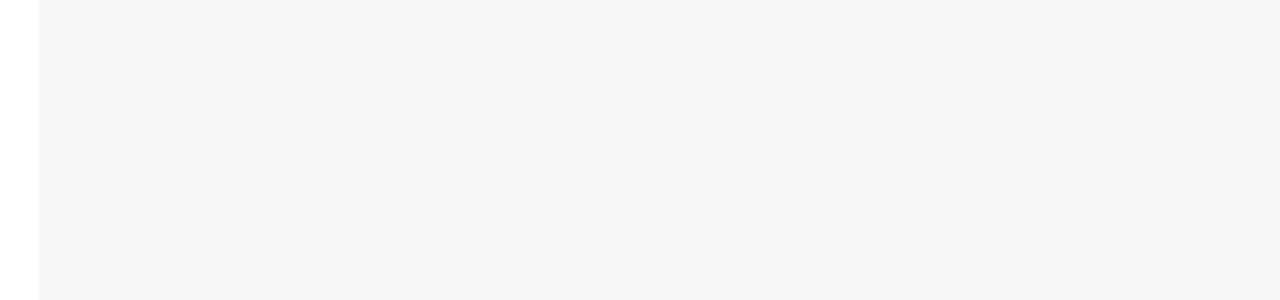
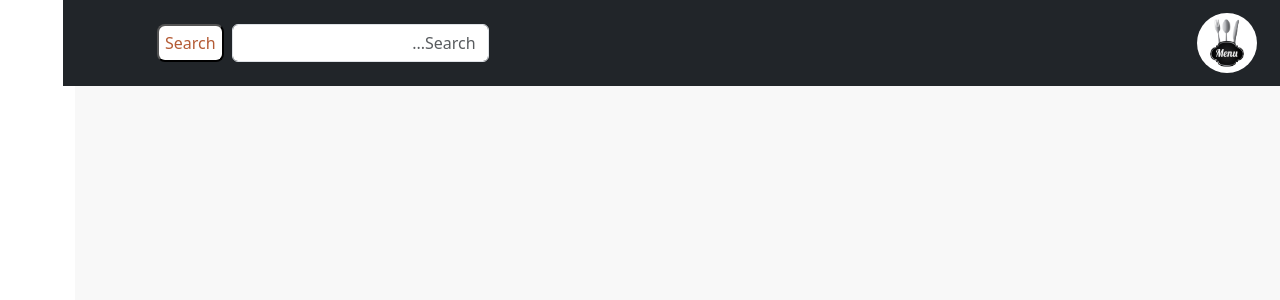
Before and after one commit to Yusra-AlRahbi/Resturant-MenuWebsite, a React (Vite) app: page / in a window 1280 px wide. Shown: the top 300 px of the page. Built offline with nearby package versions, Linux system fonts and the light colour scheme.

Commit message:
Create NavBar comopnent

```diff
--- a/src/App.jsx
+++ b/src/App.jsx
@@ -1,10 +1,15 @@
+import { Container } from "react-bootstrap"
+import NavBar from "./components/NavBar"
 
 
 
 function App() {
   return (
  <div className="color_body">
-  مطعم
+  <NavBar/>
+  <Container>
+
+  </Container>
  </div>
   )
 }
--- /dev/null
+++ b/src/components/NavBar.jsx
@@ -0,0 +1,37 @@
+import React from "react";
+import { Button, Container, Form, Nav, Navbar, Row } from "react-bootstrap";
+import logo from "../assets/img/logo.jpg";
+
+function NavBar() {
+  return (
+    <Row>
+      <Navbar expand="lg" bg="dark" variant="dark">
+        <Container>
+          <Navbar.Brand href="#">
+            <div className="brand-logo">
+              <img className="img-logo" src={logo} alt="logo" />
+            </div>
+          </Navbar.Brand>
+          <Navbar.Toggle aria-controls="navbarScroll" />
+          <Navbar.Collapse id="navbarScroll">
+            <Nav
+              className="me-auto my-2 my-lg-0"
+              style={{ maxHeight: "100px" }}
+              navbarScroll></Nav>
+            <Form className="d-flex">
+              <Form.Control
+                type="search"
+                placeholder="Search..."
+                className="mx-2"
+                aria-label="Search"
+              />
+              <button className="btn-search">Search</button>
+            </Form>
+          </Navbar.Collapse>
+        </Container>
+      </Navbar>
+    </Row>
+  );
+}
+
+export default NavBar;
--- a/src/index.css
+++ b/src/index.css
@@ -19,11 +19,25 @@
 }
 
 .btn{
-  color: #8c8c8c;
+  color: #b45b35;
   font-size: 18px;
   font-weight: bold;
+  background-color: #f8f8f8;
   letter-spacing: 0;
   line-height: 24px;
+}
+
+.btn-search{
+  color: #b45b35;
+  border-radius: 3px solid #b45b35;
+  border-radius: 8px;
+  background-color: white;
+}
+.btn-search:hover{
+  color: white;
+  border-radius: 3px solid #b45b35;
+  border-radius: 8px;
+  background-color: #b45b35;
 }
 
 .btn:hover{
@@ -32,7 +46,11 @@
   border: none;
   background-color: #b45b35;
 }
-
+.img-logo{
+  height: 60px;
+  height: 60px;
+  border-radius: 50%;
+}
 .img-item{
   height: 180px;
   width: 252px;
@@ -42,3 +60,8 @@
 .img-description{
   color: #8c8c8c;
 }
+
+.brand-logo{
+  height: 60px;
+  width: 60px;
+}
```
